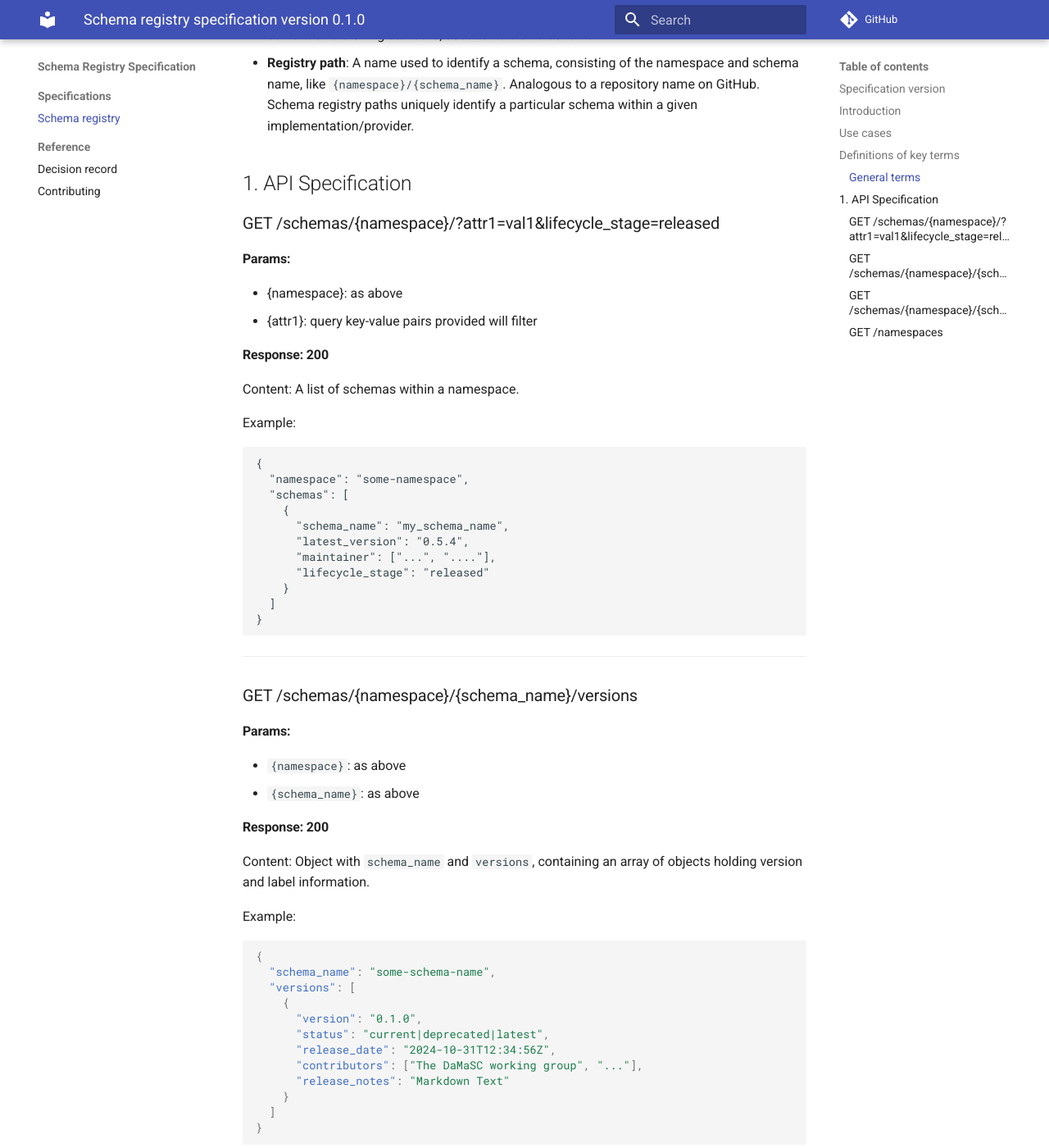
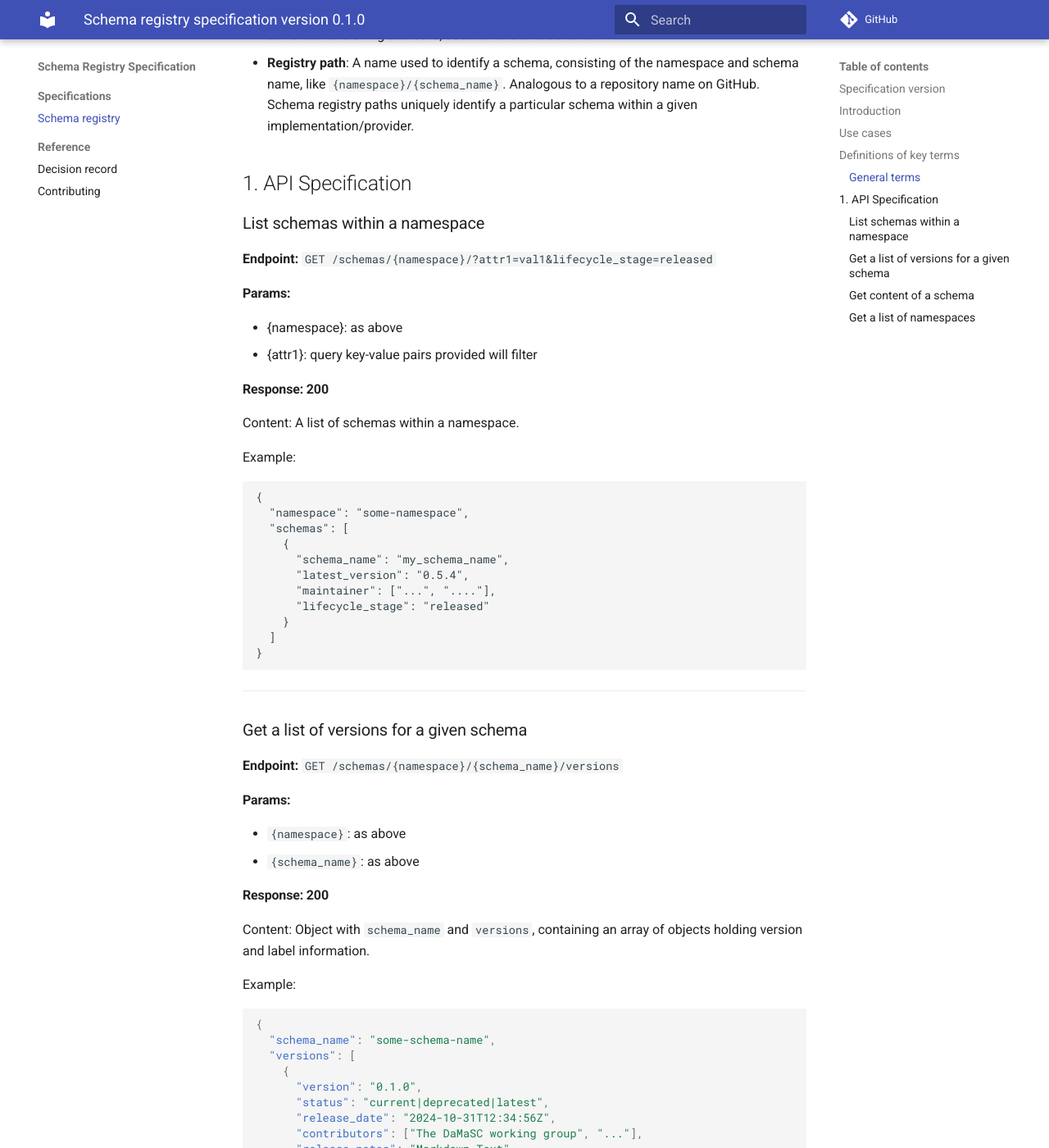
Before and after one commit to ga4gh/schema-registry, an MkDocs documentation site: the page built from docs/schema_registry_spec.md, in a window 1280 px wide and 1400 px high, scrolled down 1119 px. Shown: the whole window at 82% size. Built offline with MkDocs 1.6.1 and Material for MkDocs 9.7.7, drawn with Linux system fonts in a browser that asks for light colours; comment, search, counter and statistics services are not loaded; some of the changed text lies outside the part shown.

Commit message:
clarify endpoint structure

```diff
--- a/docs/schema_registry_spec.md
+++ b/docs/schema_registry_spec.md
@@ -45,7 +45,9 @@ To be added
 
 ## 1. API Specification
 
-### GET /schemas/{namespace}/?attr1=val1&lifecycle_stage=released
+### List schemas within a namespace
+
+**Endpoint:** `GET /schemas/{namespace}/?attr1=val1&lifecycle_stage=released`
 
 #### Params:
 
@@ -74,7 +76,9 @@ Example:
 
 ---
 
-### GET /schemas/{namespace}/{schema_name}/versions
+### Get a list of versions for a given schema
+
+**Endpoint:** `GET /schemas/{namespace}/{schema_name}/versions`
 
 #### Params:
 
@@ -104,7 +108,9 @@ Example:
 
 ---
 
-### GET /schemas/{namespace}/{schema_name}/versions/{semantic_version}
+### Get content of a schema
+
+**Endpoint:**  `GET /schemas/{namespace}/{schema_name}/versions/{semantic_version}`
 
 #### Params:
 
@@ -120,7 +126,9 @@ If `{semantic_version} == "latest"`, this endpoint should return the maximum ver
 
 ---
 
-### GET /namespaces
+### Get a list of namespaces
+
+**Endpoint:** `GET /namespaces`
 
 #### Params:
 
```
